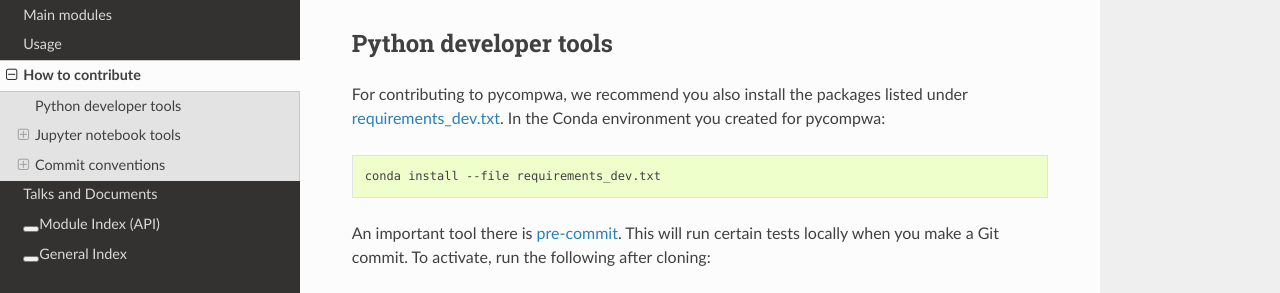
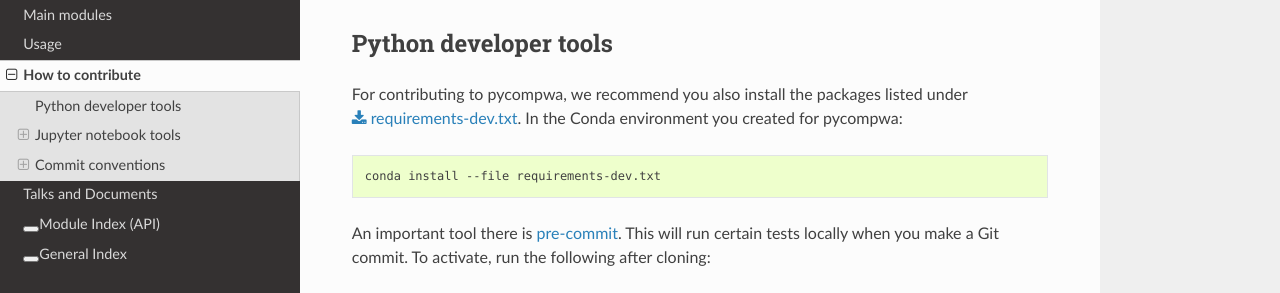
Before and after one commit to ComPWA/pycompwa, a Sphinx documentation site: the page built from doc/source/contribute.rst, in a window 1280 px wide and 900 px high. Shown: the part 180-473 px from the top of the window. Built offline with Sphinx 7.4.7 and the Read the Docs theme 2.0.0, drawn with Linux system fonts in a browser that asks for light colours; pages that are not in the unit, such as notebooks, are missing from menus; the version number is read from the project's files by our own code; part of the change alters nothing that is shown.

```diff
--- a/doc/requirements.txt
+++ b/doc/requirements.txt
@@ -4,4 +4,3 @@ nbsphinx==0.5.1
 sphinx-copybutton
 sphinx==2.4.4
 sphinx_rtd_theme
-uproot
--- a/doc/source/contribute.rst
+++ b/doc/source/contribute.rst
@@ -11,13 +11,12 @@ Python developer tools
 ^^^^^^^^^^^^^^^^^^^^^^
 
 For contributing to pycompwa, we recommend you also install the packages listed
-under `requirements_dev.txt
-<https://github.com/ComPWA/pycompwa/blob/master/requirements_dev.txt>`_. In
-the Conda environment you created for pycompwa:
+under :download:`requirements-dev.txt <../../requirements-dev.txt>`. In the
+Conda environment you created for pycompwa:
 
 .. code-block:: shell
 
-  conda install --file requirements_dev.txt
+  conda install --file requirements-dev.txt
 
 An important tool there is `pre-commit <https://pre-commit.com/>`_. This will
 run certain tests locally when you make a Git commit. To activate, run the
--- a/requirements.txt
+++ b/requirements.txt
@@ -2,4 +2,5 @@ matplotlib
 numpy
 pandas
 progress
+uproot
 xmltodict
```
Also changed, not shown: requirements-dev.txt (renamed from requirements_dev.txt, +4 -4 lines), .travis.yml, 2 other files.
